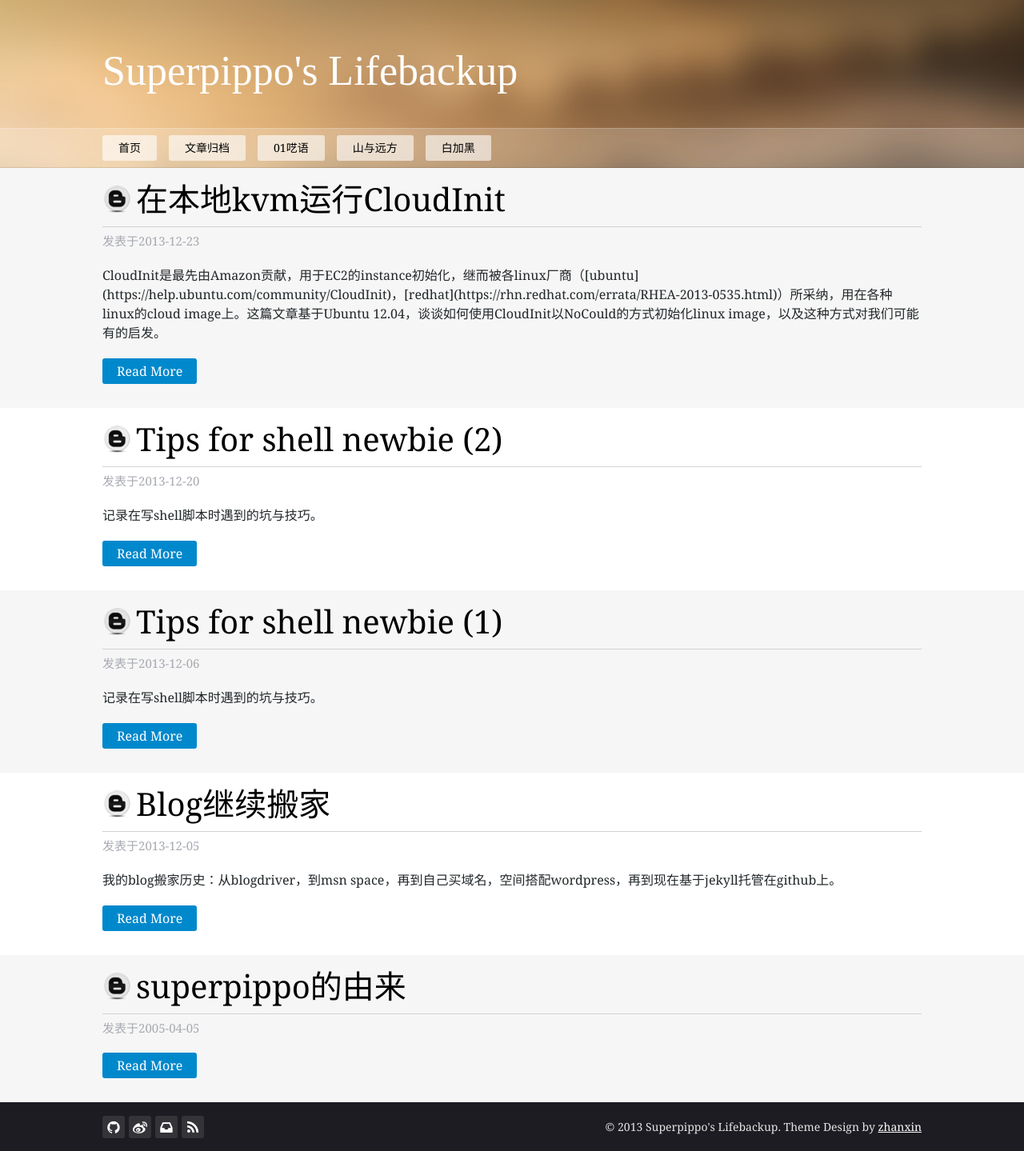
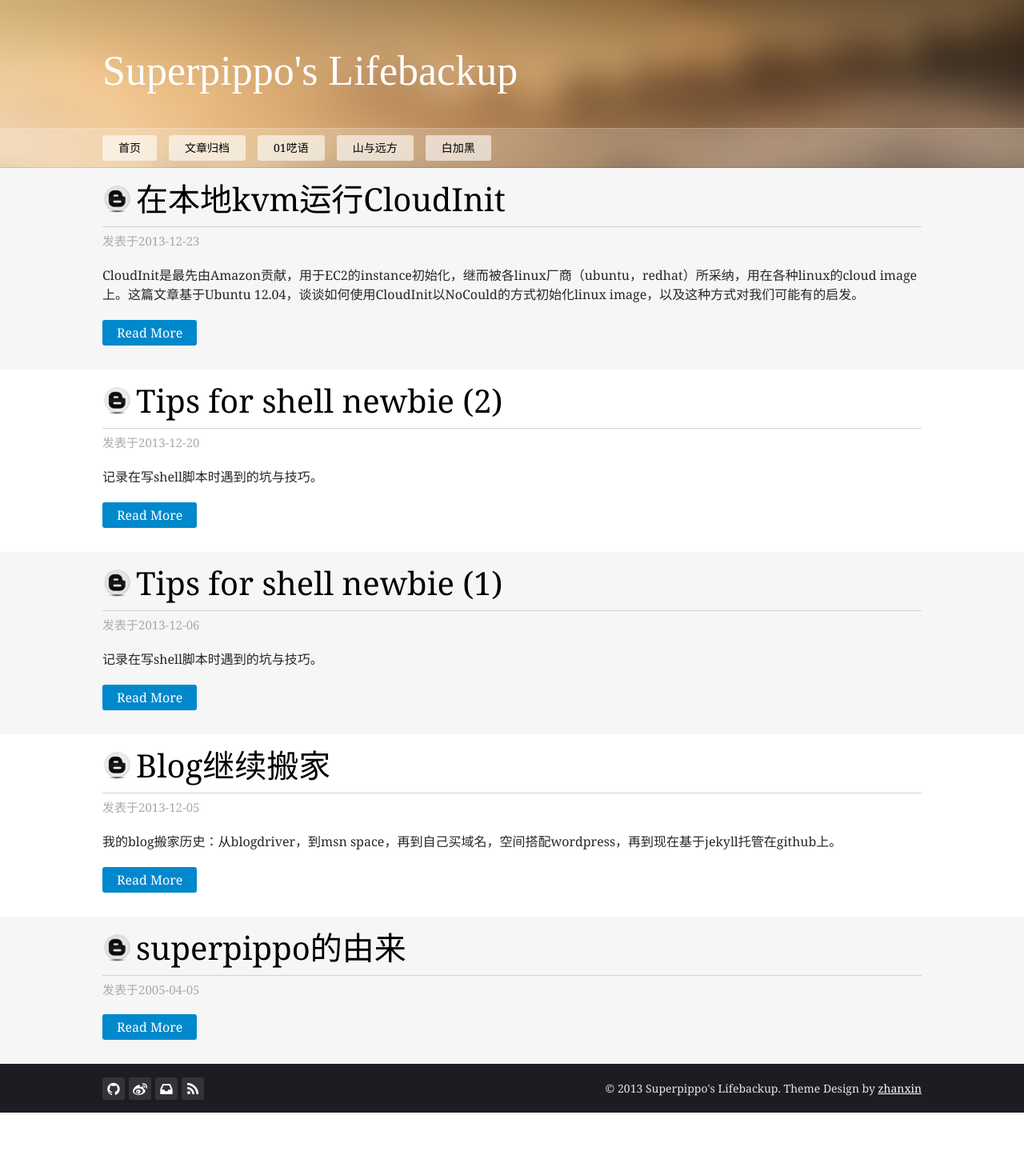
Before and after one commit to Huang-Wei/huang-wei.github.io, a Jekyll site: the page built from index.html, in a window 1280 px wide. Shown: the whole page at 80% size. Built offline with Jekyll 4.4.1, drawn with Linux system fonts in a browser that asks for light colours; nearby versions of some CDN libraries; Markdown is read by kramdown in place of the engine named in the settings; the list of posts is cut into pages by our own code; after the commit the page ends 1391 px from its top, so only the background shows below that; some of the changed lines change nothing that is shown.

Commit message:
URL link not supported in description section

```diff
--- a/_posts/2013-12-23-run-cloud-init-in-local-kvm.md
+++ b/_posts/2013-12-23-run-cloud-init-in-local-kvm.md
@@ -1,7 +1,7 @@
 ---
 layout: post
 title: 在本地kvm运行CloudInit
-description: CloudInit是最先由Amazon贡献，用于EC2的instance初始化，继而被各linux厂商（[ubuntu](https://help.ubuntu.com/community/CloudInit)，[redhat](https://rhn.redhat.com/errata/RHEA-2013-0535.html)）所采纳，用在各种linux的cloud image上。这篇文章基于Ubuntu 12.04，谈谈如何使用CloudInit以NoCould的方式初始化linux image，以及这种方式对我们可能有的启发。
+description: CloudInit是最先由Amazon贡献，用于EC2的instance初始化，继而被各linux厂商（ubuntu，redhat）所采纳，用在各种linux的cloud image上。这篇文章基于Ubuntu 12.04，谈谈如何使用CloudInit以NoCould的方式初始化linux image，以及这种方式对我们可能有的启发。
 keyword: linux, cloudinit, kvm
 categories: programming
 ---
```
